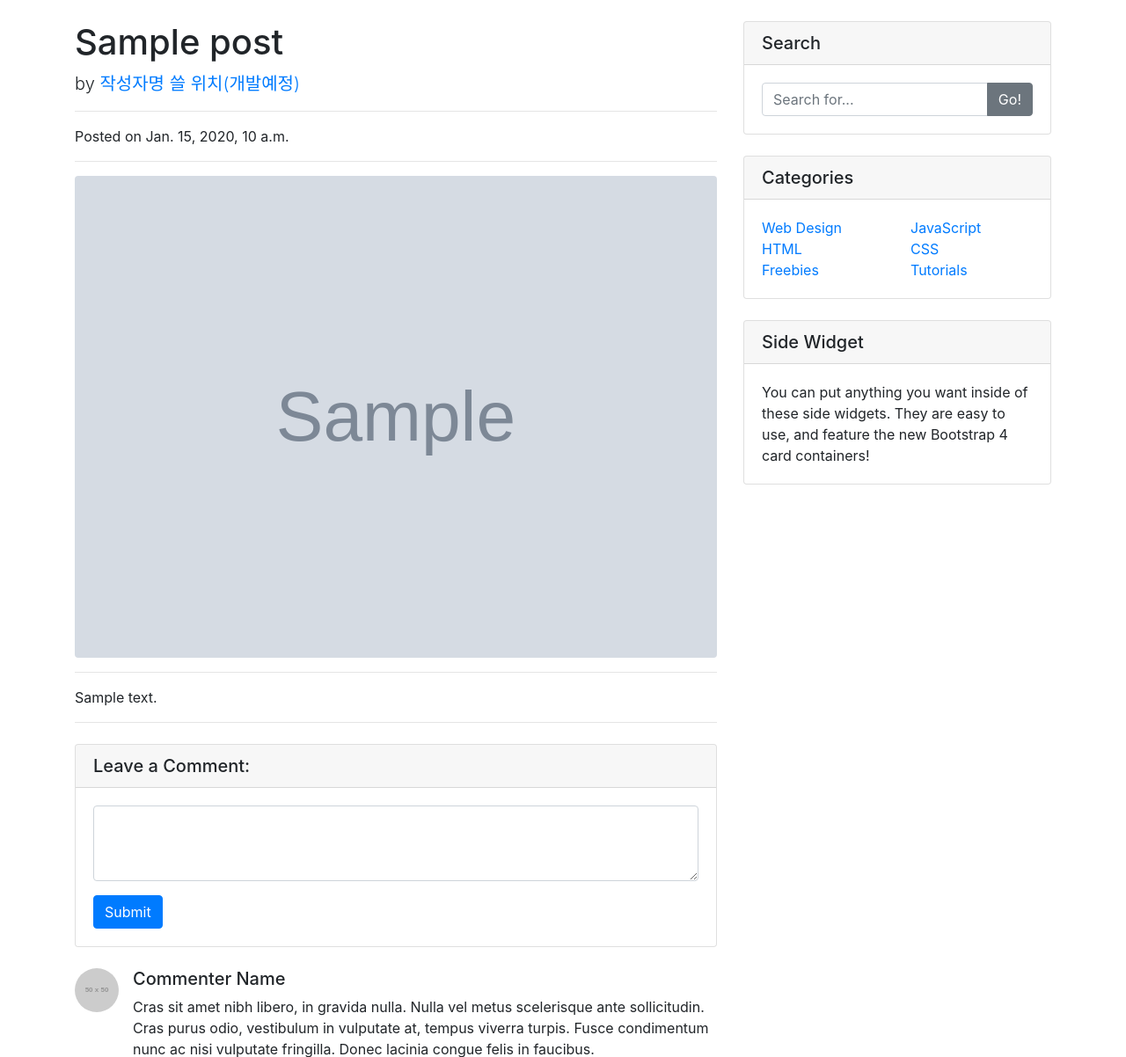
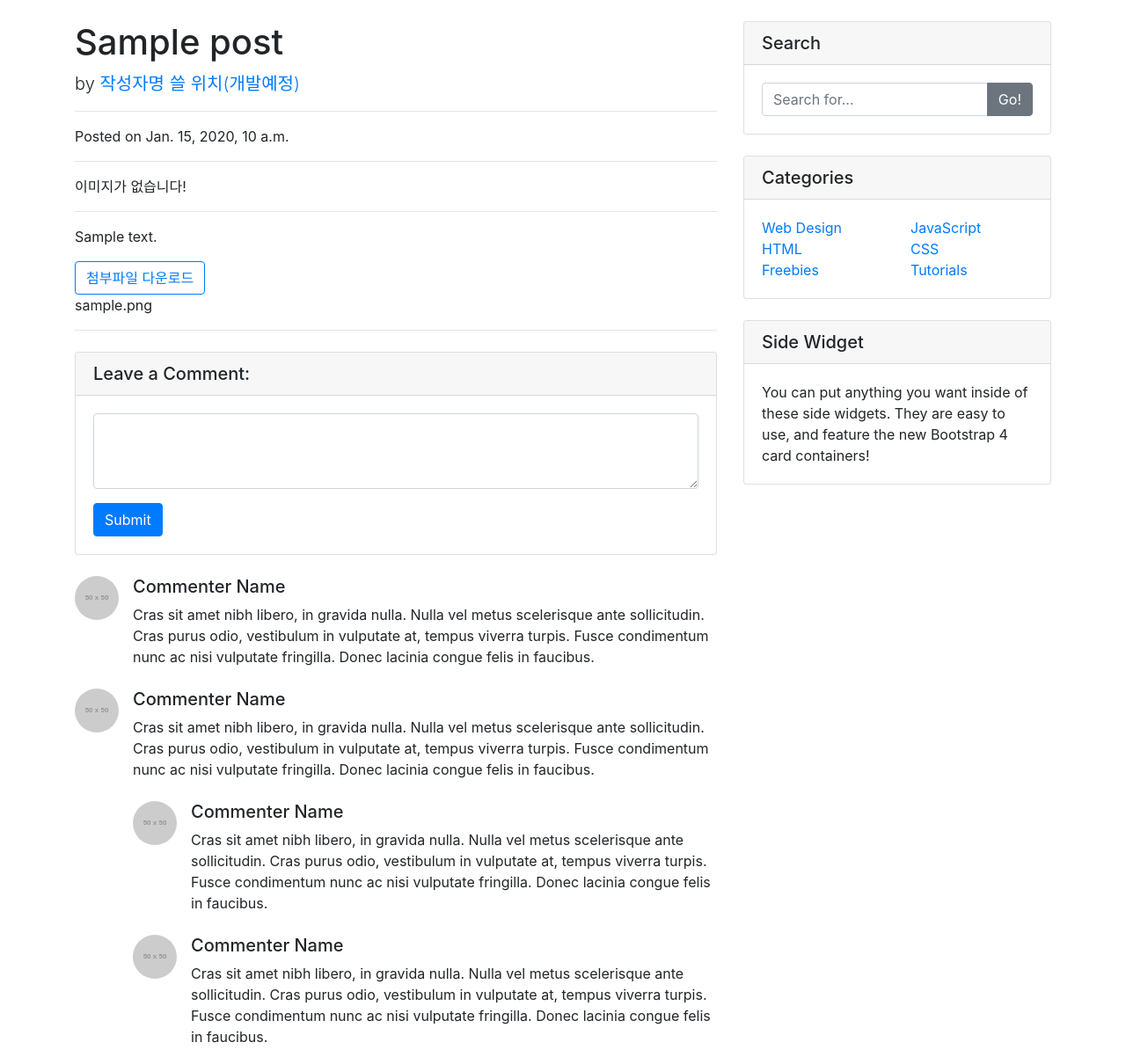
Before and after one commit to jaehyukpyon/CloudProgramming2023-VSCode, a Django app: page /blog/1/ in a window 1280 px wide. Shown: the part 56-1258 px from the top of the page at 88% size. Run offline with Django 4.2, Linux system fonts and the light colour scheme; tables that the repository leaves empty hold one stand-in row (values such as "Sample post"); grey boxes marked "Sample" are stand-in pictures; grey boxes labelled with a size stand in for pictures from a placeholder-image service; some libraries are stand-ins or nearby versions.

Commit message:
첨부파일 다운로드 추가

```diff
--- a/blog/models.py
+++ b/blog/models.py
@@ -1,4 +1,5 @@
 from django.db import models
+import os
 
 # Create your models here.
 class Post(models.Model):
@@ -17,3 +18,6 @@
 
     def get_absolute_url(self):
         return f'/blog/{self.pk}/'
+
+    def get_file_name(self):
+        return os.path.basename(self.file_upload.name)
--- a/blog/templates/blog/post_detail.html
+++ b/blog/templates/blog/post_detail.html
@@ -81,12 +81,26 @@
         <hr>
 
         <!-- Preview Image -->
-        <img class="img-fluid rounded" src="{{ post.head_image.url }}" alt="" width=900px height=300px>
+        {% if p.head_image %}
+            <img class="card-img-top" src="{{ p.head_image.url }}" alt="Card image cap">
+        {% else %}
+            <p>이미지가 없습니다!</p>
+        {% endif %}
 
         <hr>
 
         <!-- Post Content -->
         <p>{{ post.content }}</p>
+
+        <a href="{{ post.file_upload.url }}" class="btn btn-outline-primary">
+          첨부파일 다운로드
+        </a>
+
+        <!-- blog/files/2023/03/28/문화와_복식_1주차.pdf -->
+        <!-- <p>{{ post.file_upload.name }}</p> -->
+
+        <p>{{ post.get_file_name }}</p>
+        <!-- 문화와_복식_1주차.pdf -->
         <hr>
 
         <!-- Comments Form -->
```
Also changed, not shown: blog/templates/blog/post_list.html (+8 -2 lines).
